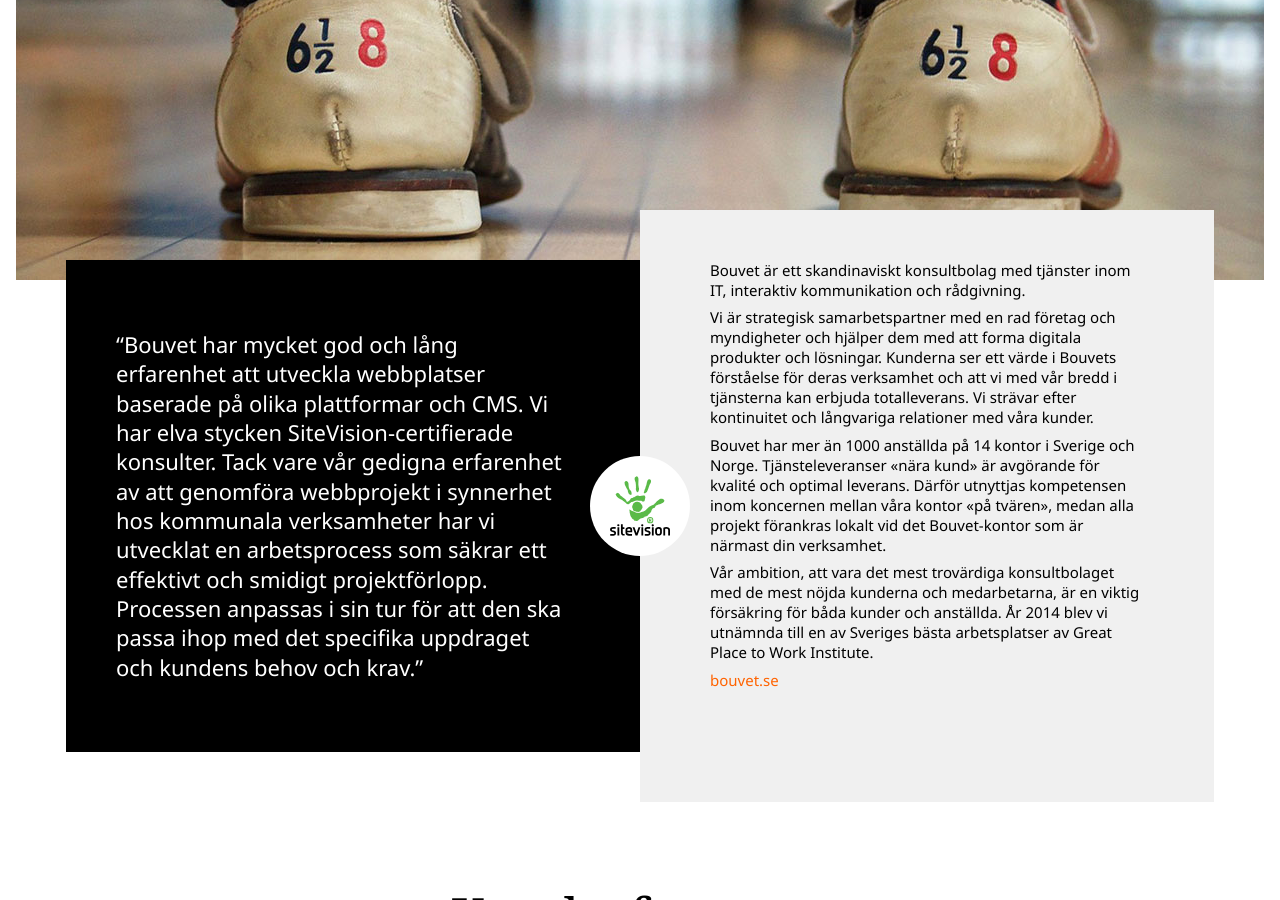
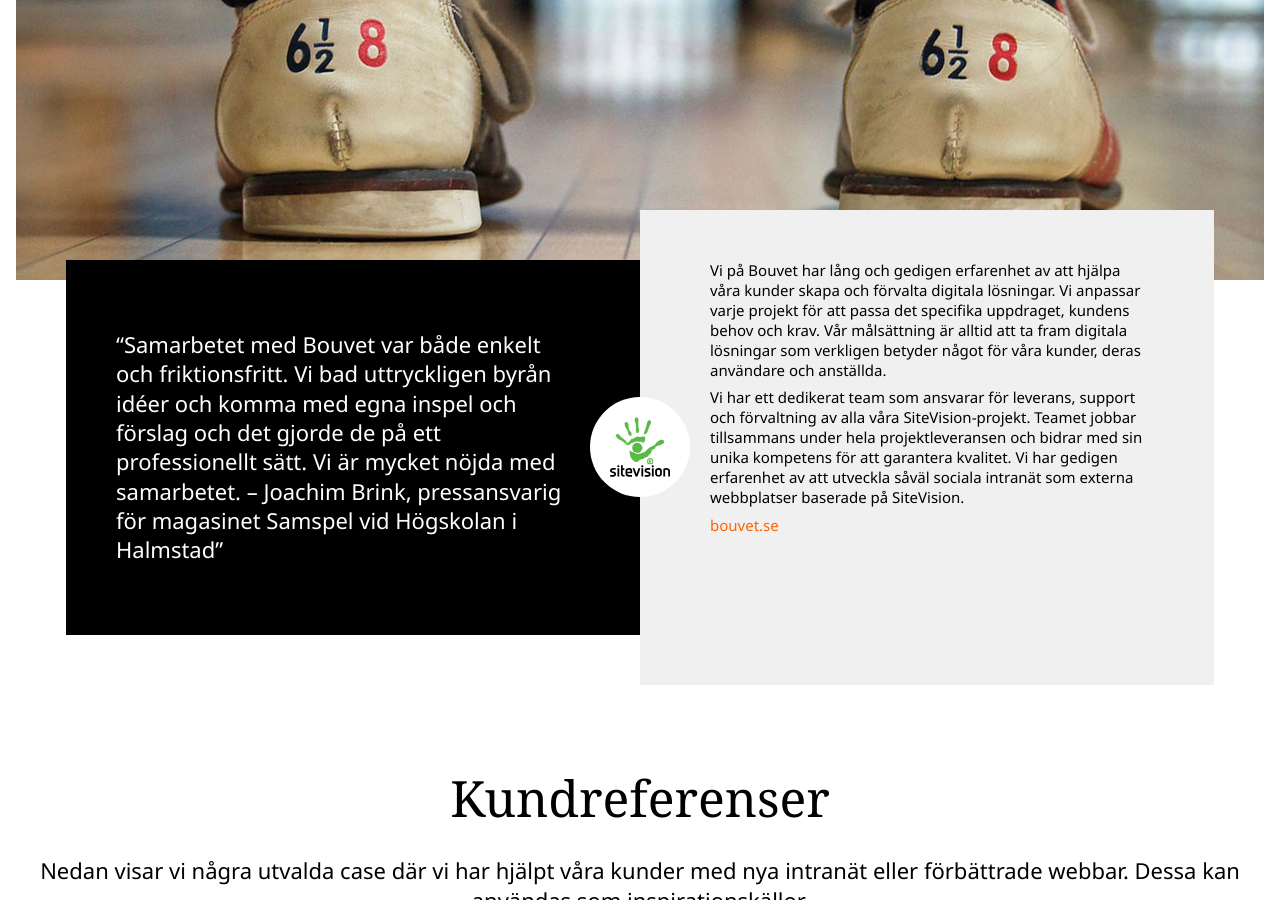
Before and after one commit to BouvetStockholmAB/sv, a Jekyll site: the page built from index.md, in a window 1280 px wide and 900 px high, scrolled down 396 px. Built offline with Jekyll 4.4.1, drawn with Linux system fonts in a browser that asks for light colours; some web fonts are replaced.

Commit message:
Update hero.html
Uppdaterat våda texterna på startsidan

```diff
--- a/_content/hero.html
+++ b/_content/hero.html
@@ -16,7 +16,7 @@
 
     <div class="hero__quote">
         <div class="hero__quote__wrap">
-            <blockquote>Bouvet har mycket god och lång erfarenhet att utveckla webbplatser baserade på olika plattformar och CMS. Vi har elva stycken SiteVision-certifierade konsulter. Tack vare vår gedigna erfarenhet av att genomföra webbprojekt i synnerhet hos kommunala verksamheter har vi utvecklat en arbetsprocess som säkrar ett effektivt och smidigt projektförlopp. Processen anpassas i sin tur för att den ska passa ihop med det specifika uppdraget och kundens behov och krav.</blockquote>
+            <blockquote>Samarbetet med Bouvet var både enkelt och friktionsfritt. Vi bad uttryckligen byrån idéer och komma med egna inspel och förslag och det gjorde de på ett professionellt sätt. Vi är mycket nöjda med samarbetet. – Joachim Brink, pressansvarig för magasinet Samspel vid Högskolan i Halmstad</blockquote>
         </div>
     </div>
 
@@ -24,22 +24,15 @@
 
     <div class="hero__txt">
 
-        <p>Bouvet är ett skandinaviskt konsultbolag med tjänster inom IT, interaktiv kommunikation och
-           rådgivning.</p>
+        <p>Vi på Bouvet har lång och gedigen erfarenhet av att hjälpa våra kunder skapa och förvalta digitala lösningar.
+           Vi anpassar varje projekt för att passa det specifika uppdraget, kundens behov och krav.
+           Vår målsättning är alltid att ta fram digitala lösningar som verkligen betyder något för våra kunder,
+           deras användare och anställda.</p>
 
-        <p>Vi är strategisk samarbetspartner med en rad företag och myndigheter och hjälper dem med att forma
-           digitala produkter och lösningar. Kunderna ser ett värde i Bouvets förståelse för deras verksamhet
-           och att vi med vår bredd i tjänsterna kan erbjuda totalleverans. Vi strävar efter kontinuitet och
-           långvariga relationer med våra kunder.</p>
+        <p>Vi har ett dedikerat team som ansvarar för leverans, support och förvaltning av alla våra SiteVision-projekt.
+           Teamet jobbar tillsammans under hela projektleveransen och bidrar med sin unika kompetens för att garantera kvalitet.
+           Vi har gedigen erfarenhet av att utveckla såväl sociala intranät som externa webbplatser baserade på SiteVision.</p>
 
-        <p>Bouvet har mer än 1000 anställda på 14 kontor i Sverige och Norge. Tjänsteleveranser «nära kund» är
-           avgörande för kvalité och optimal leverans. Därför utnyttjas kompetensen inom koncernen mellan våra
-           kontor «på tvären», medan alla projekt förankras lokalt vid det Bouvet-kontor som är närmast din
-           verksamhet.</p>
-
-        <p>Vår ambition, att vara det mest trovärdiga konsultbolaget med de mest nöjda kunderna och
-           medarbetarna, är en viktig försäkring för båda kunder och anställda. År 2014 blev vi utnämnda till en
-           av Sveriges bästa arbetsplatser av Great Place to Work Institute.</p>
 
         <p><a href="http://www.bouvet.se/">bouvet.se</a></p>
 
```
